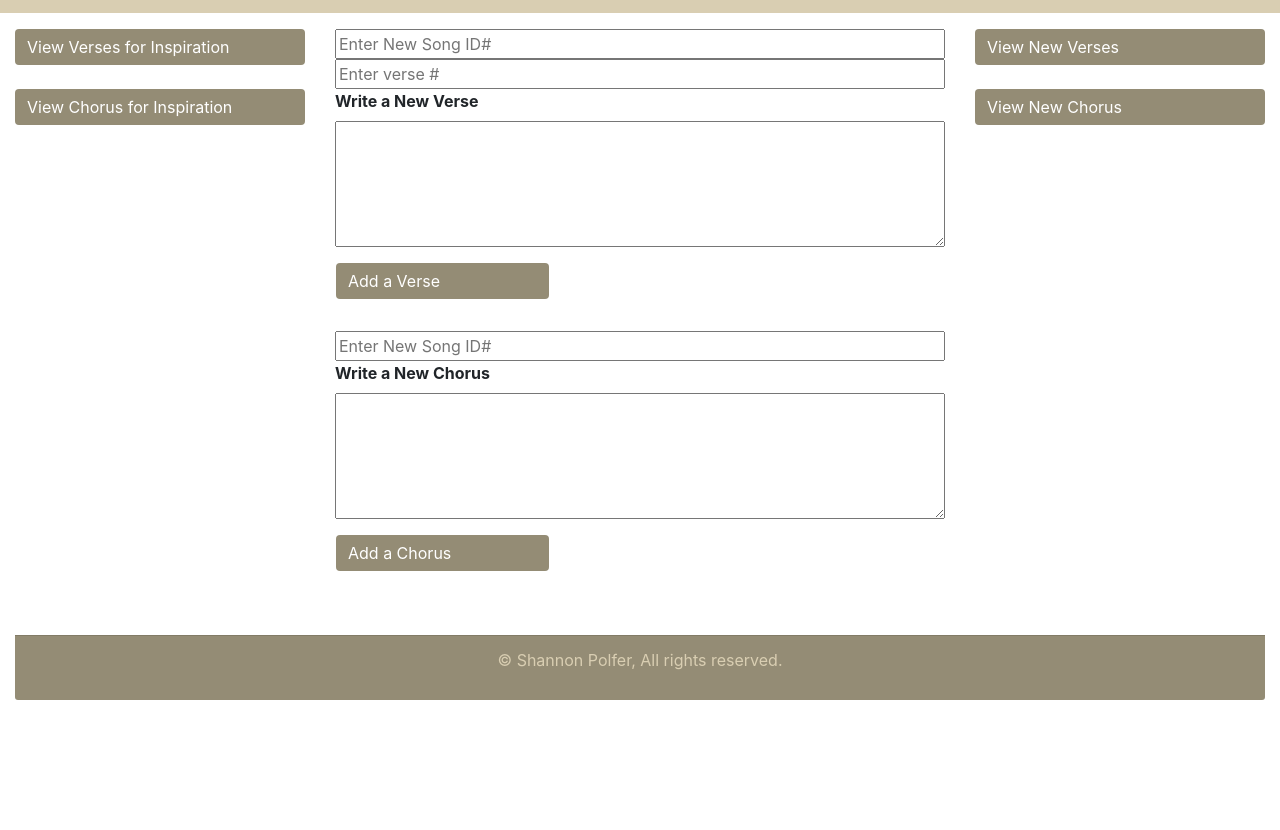
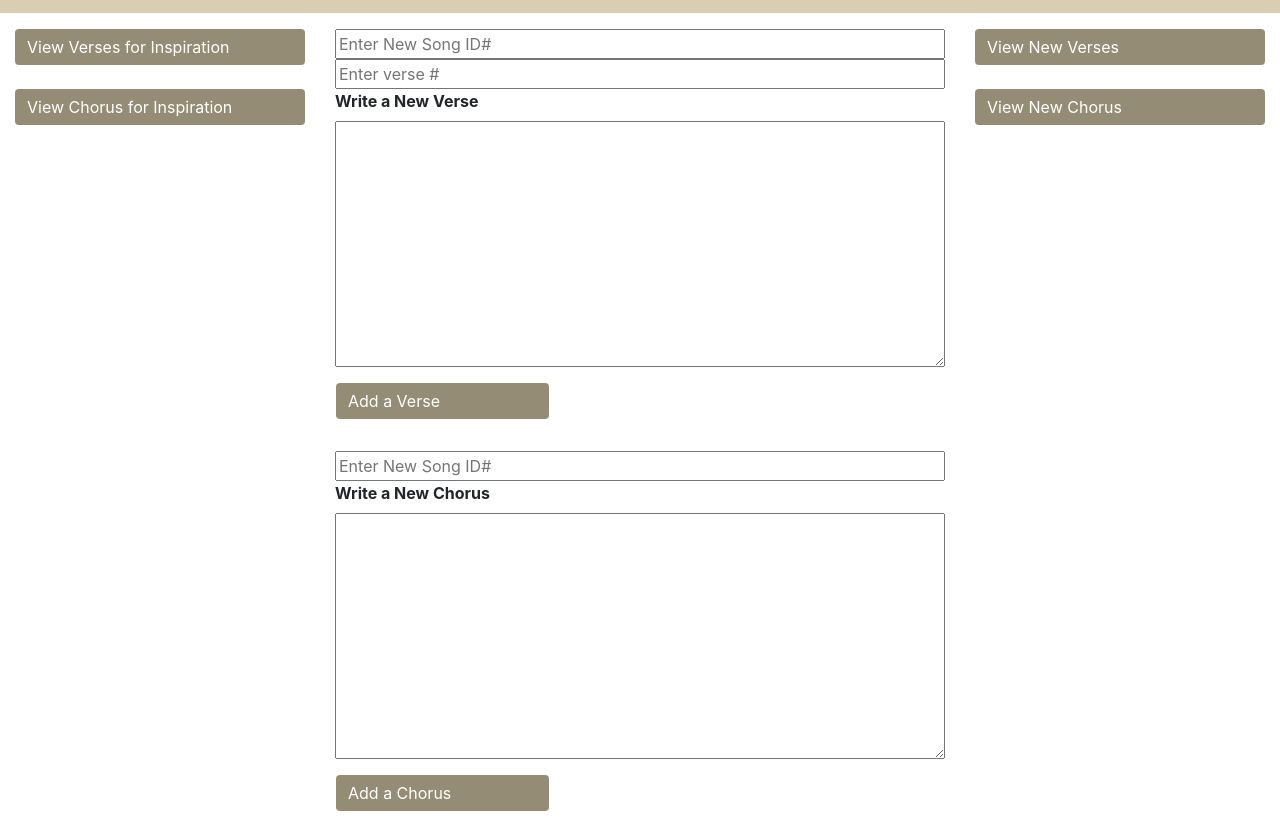
Before and after one commit to Polfer-Shannon/node-project-cs313, a website: page public/songs.html in a window 1280 px wide. Shown: the part 471-1301 px from the top of the page. Before the commit the page ends 1171 px from the top, so only its background shows below. Drawn offline with nearby package versions, Linux system fonts and the light colour scheme.

Commit message:
added more lines to textarea

```diff
--- a/public/songs.html
+++ b/public/songs.html
@@ -131,7 +131,7 @@
                     <input class="input-group" type="text" id="newSong_id" placeholder="Enter New Song ID#">
                     <input class="input-group" type="text" id="newVerseNumber" placeholder="Enter verse #">
                     <label for="newLyrics">Write a New Verse</label>
-                    <textarea class="input-group" id="newVerse" rows="5"></textarea>
+                    <textarea class="input-group" id="newVerse" rows="10"></textarea>
                     <div class="row">
                         <button class="input-group btn btn-primary mybtn lyric col-sm-4" id="addVerse" type="submit">Add a Verse</button>
 
@@ -140,7 +140,7 @@
                 <form id="chorusForm" class="form-group">
                     <input class="input-group" type="text" id="newSong_id2" placeholder="Enter New Song ID#">
                     <label for="newChorus">Write a New Chorus</label>
-                    <textarea class="input-group" id="newChorus" rows="5"></textarea>
+                    <textarea class="input-group" id="newChorus" rows="10"></textarea>
                     <div class="row">
 
                         <button class="input-group btn btn-primary mybtn lyric col-sm-4" id="addChorus" type="submit">Add a Chorus</button>
```
